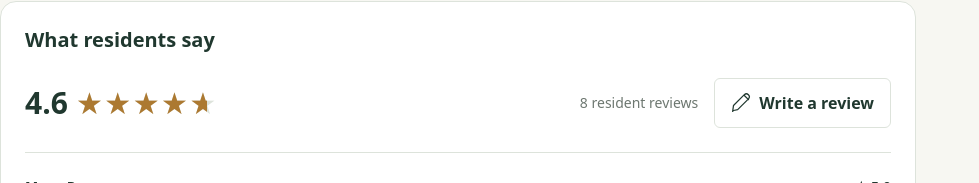
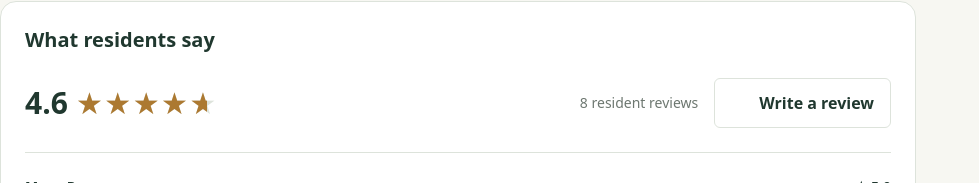
Before and after one commit to AgustinDimayuga/poly-housing, a Next.js app: page /Listings in a window 1280 px wide. Shown: the part 1655-1838 px from the top of the page, without its empty margins (0-979 px from the left). Built offline with nearby package versions, Linux system fonts and the light colour scheme.

Commit message:
Committing before pushing

```diff
--- a/app/Listings/page.tsx
+++ b/app/Listings/page.tsx
@@ -114,7 +114,7 @@ export default function ListingPage() {
                             action={
                                 <Button variant="white" className="flex items-center gap-2 px-4 py-3 font-semibold !text-signup-title-green">
                                     <svg aria-hidden="true" width="20" height="20" viewBox="0 0 24 24" fill="none" stroke="currentColor" strokeWidth="1.5" strokeLinecap="round" strokeLinejoin="round">
-                                        <path d="m16 3 5 5M3 21l5-1L21 7a3.54 3.54 0 0 0-5-5L3 15l-1 7Z" />
+                                        <path  />
                                     </svg>
                                     Write a review
                                 </Button>
```
